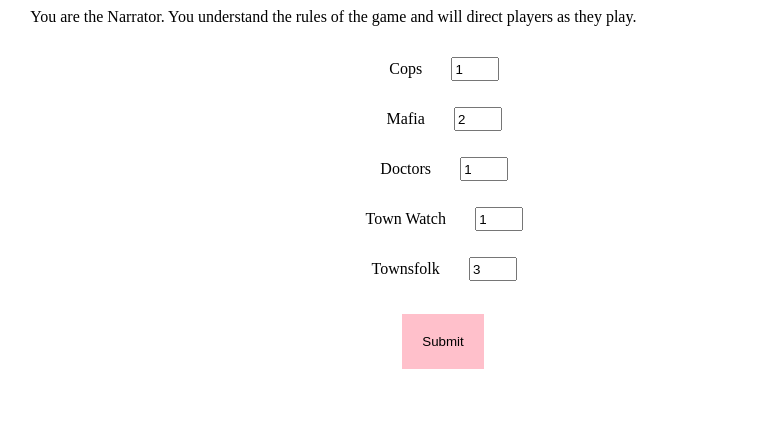
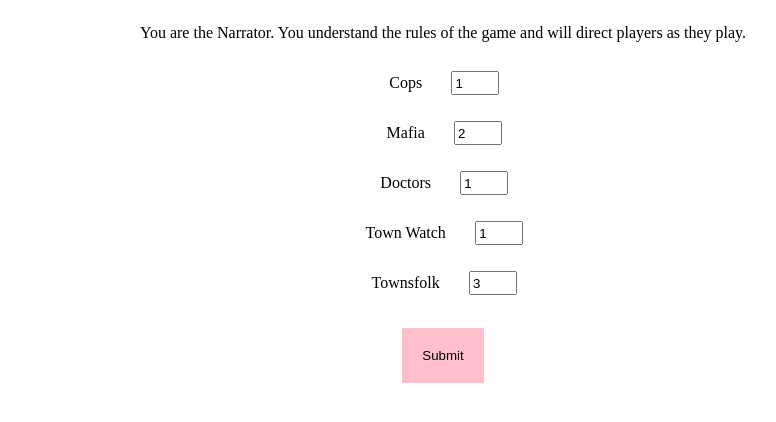
Before and after one commit to mitchgollub/Mafia, a Next.js app: page /narrator in a window 1280 px wide. Shown: the top 422 px of the page, without its empty margins (197-973 px from the left). Built offline with nearby package versions, Linux system fonts and the light colour scheme.

Commit message:
More styling for Narrator screen

```diff
--- a/components/layout.js
+++ b/components/layout.js
@@ -60,6 +60,10 @@ function Layout({ children }) {
         .margin-top {
             margin-top: 1em;
         }
+
+        .margin-top-2 {
+            margin-top: 2em;
+        }
     `}</style>
         </div>
     );
--- a/pages/narrator.js
+++ b/pages/narrator.js
@@ -1,5 +1,4 @@
 import React, { Component } from 'react'
-import Header from '../components/layout'
 import RoleField from '../components/roleField'
 import Roles from '../configuration/roles.json'
 import Layout from '../components/layout'
@@ -56,12 +55,12 @@ export default class Mafia extends Component {
 
     render() {
         return (
-            <Layout style={{ textAlign: 'center' }}>
-                You are the Narrator.  You understand the rules of the game and will direct players as they play.
-                <br />
-                <br />
-                <div>
+            <Layout>
+                <div className={'flex-item'}>
                     <form onSubmit={this.handleSubmit} className={'container-column container__align-center'}>
+                        <span className={'margin'}>
+                            You are the Narrator.  You understand the rules of the game and will direct players as they play.
+                        </span>
                         {this.state.roles.map(role => (
                             <RoleField
                                 key={role.role}
@@ -75,9 +74,7 @@ export default class Mafia extends Component {
                         <input className={'button'} type="submit" value="Submit" disabled={this.state.started} />
                     </form>
                 </div>
-                <br />
-                <br />
-                <div className={'container-column'} style={!this.state.started ? { display: 'none' } : {}}>
+                <div className={'flex-item container-column margin-top-2'} style={!this.state.started ? { display: 'none' } : {}}>
                     <div className={'flex-item container-column container__align-center'}>
                         <span className={'flex-item'}>Others can join your game using this code: <b>{this.state.game.code}</b></span>
                         <div className={'flex-item'}>
```
